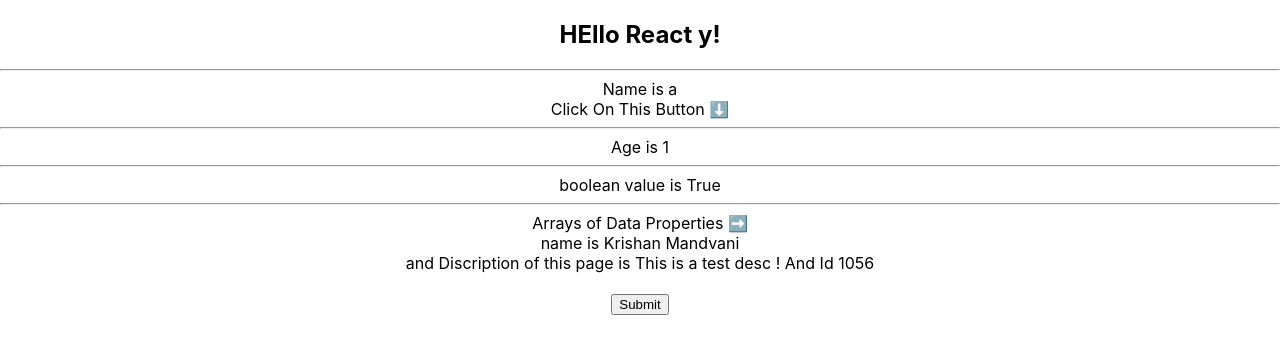
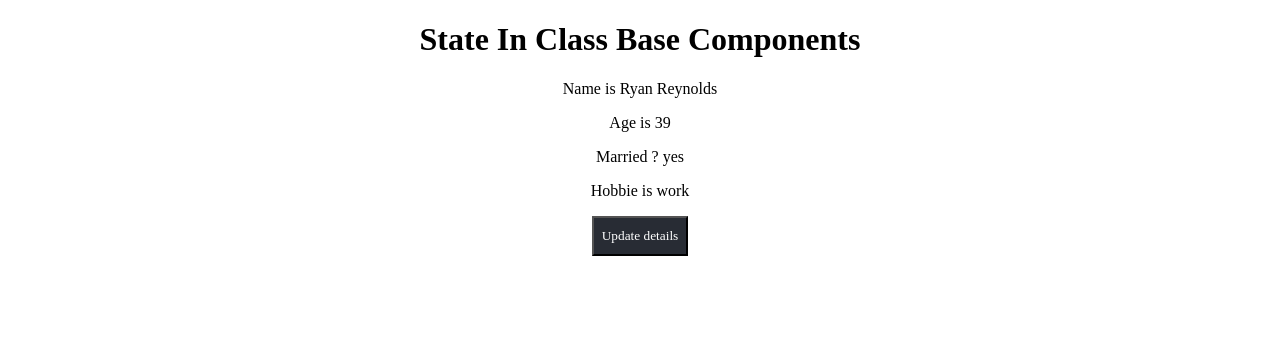
Before and after one commit to rushabh9430/First-react-app, a React (Create React App) app: page / in a window 1280 px wide. Shown: the top 354 px of the page. Built offline with nearby package versions, Linux system fonts and the light colour scheme.

Commit message:
StateInClassBase

```diff
--- a/src/App.css
+++ b/src/App.css
@@ -36,3 +36,19 @@
     transform: rotate(360deg);
   }
 }
+
+/*  Custom CSS */
+
+body {
+        font-family: ibm plex sans;
+}
+
+.btn_css{
+        padding: 10px 8px;
+        background-color: #282c34;
+        color: #fff;
+}
+
+button {
+        font-family: ibm plex sans;
+}
--- a/src/App.js
+++ b/src/App.js
@@ -1,51 +1,11 @@
-import { useState } from "react";
+import State from './Components/StateInClassbaseCom'
 import "./App.css";
-
- let data =
-         {
-          name: "Krishan Mandvani",
-          id: 1056,
-          desc: "This is a test desc !"
-        }
+// ⚛️   Class Base State ⬇️
 function App() {
-        // String
-        const [name, setName] = useState('a');
-        // Number
-        const [age, setAge] = useState(1)
-        // Boolean Values
-        const [boolean, setBoolean] = useState(true)
-        // Arrays Of Object
-        const [arrays, setArrays] = useState(data)
-        const onclickHandler = ( ) => {
-                // String
-                setName('b')
-                // Number
-                setAge(age + 1)
-                // Boolean Values Single Line Condition
-                const bool = boolean ? false : true
-                setBoolean(bool)
-                // arrays Of Object
-                setArrays({
-                        name : "Piyush Mavani", desc : "This is a new discription Bro !", id : 25
-                })
-        }
   return (
     <div className="App">
-      <h2>HEllo React y!</h2>
-      <hr />
-      Name  is {name} <br />
-      Click On This Button ⬇️ <br />
-      <hr />
-      Age is {age}
-      <hr />
-      boolean value is {boolean ? 'True' : 'False'}
-      <br /> <hr />
-      Arrays of Data Properties ➡️
-        <br />
-        name is {arrays.name} <br />
-        and Discription of this page is {arrays.desc} And Id {arrays.id}
-        <br /><br />
-      <button onClick={onclickHandler}>Submit</button>
+        <h1>State In Class Base Components</h1>
+        <State />
     </div>
   );
 }
--- /dev/null
+++ b/src/Components/StateInClassbaseCom.js
@@ -0,0 +1,32 @@
+import React, { Component } from 'react'
+export default class State extends Component {
+constructor(props){
+        super(props);
+        this.state = {
+                name : "Ryan Reynolds",
+                age : 39,
+                married : 'yes' ,
+                about : {
+                        Hobbie : 'work',
+                        wife  : 'Scarlett Johansson'
+                }
+        }
+}
+
+        OnclickHandler = () => {
+                this.setState({name : "Dwayne Johnson",age : 25 , married : 'No' , about : {Hobbie : "Dance"}})
+        }
+
+
+  render() {
+    return (
+      <div>
+                <p>Name is {this.state.name}</p>
+                <p>Age is {this.state.age}</p>
+                <p>Married ?  {this.state.married}</p>
+                <p>Hobbie is {this.state.about.Hobbie}</p>
+                <button className = {'btn_css'} onClick = {this.OnclickHandler}>Update details</button>
+      </div>
+    )
+  }
+}
```
